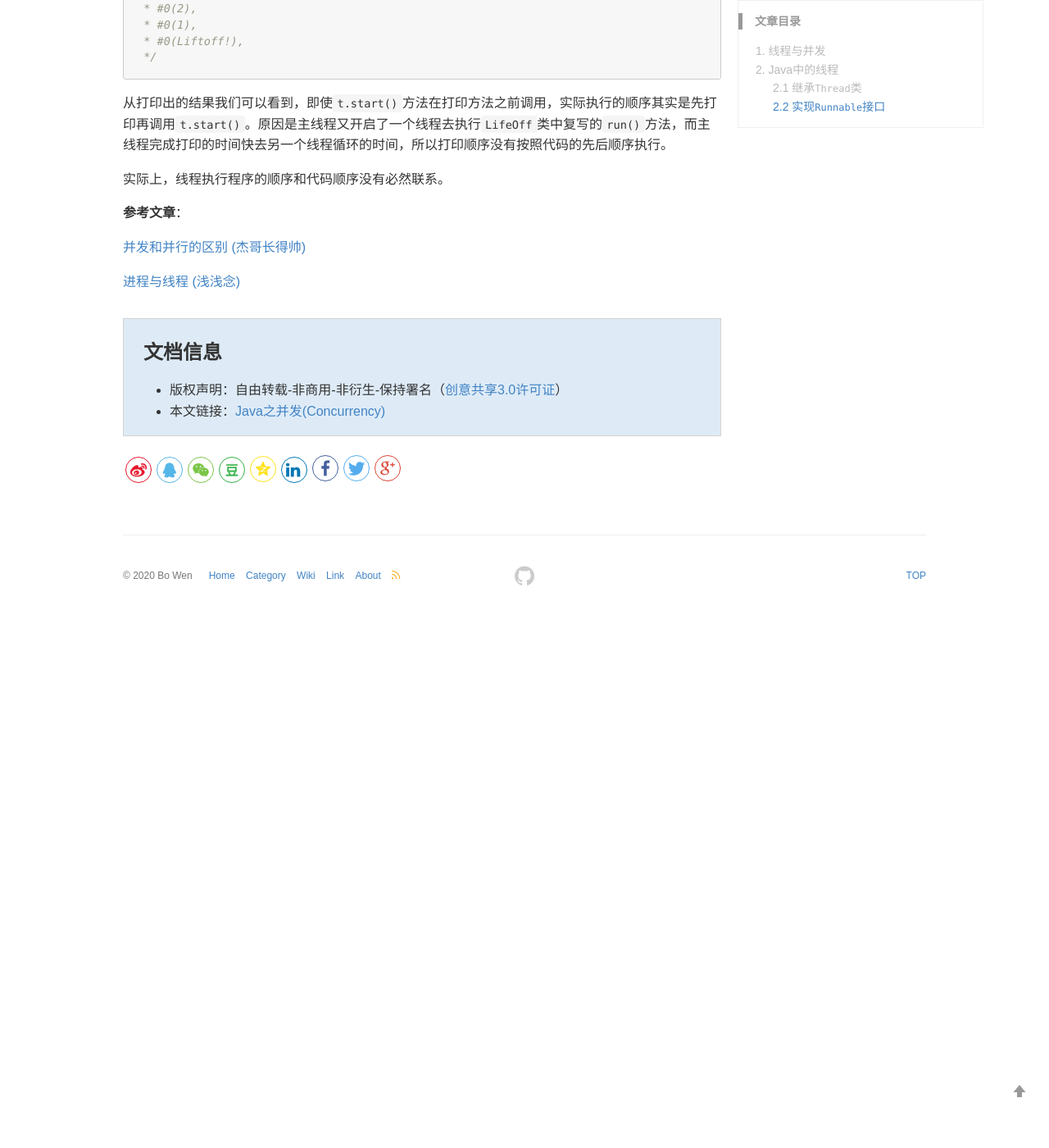
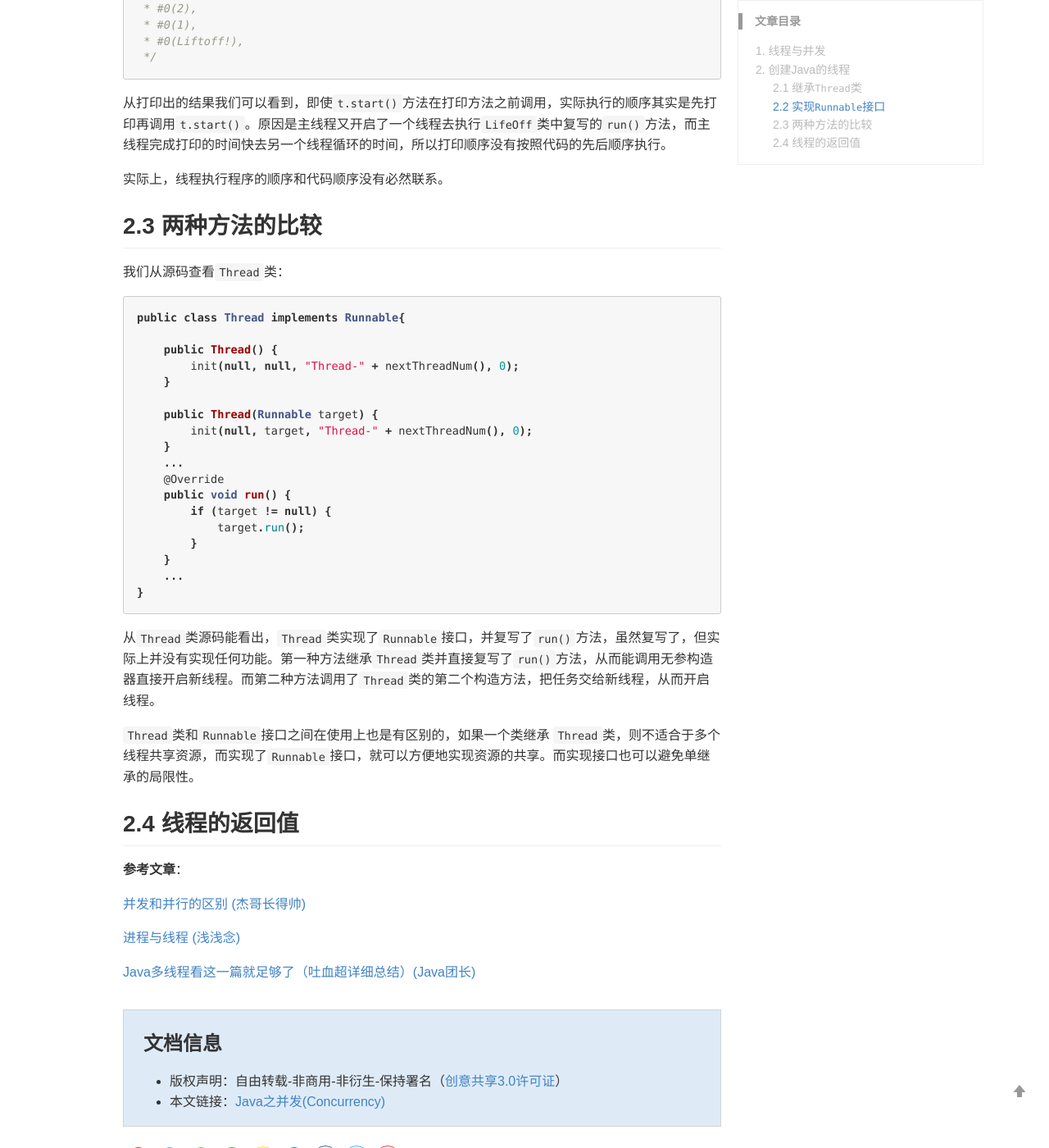
Before and after one commit to wenb1/wenb1.github.io, a Jekyll site: the page built from _posts/2020-05-24-java-concurrency.md, in a window 1280 px wide and 1400 px high, scrolled down 3859 px. Shown: the whole window at 82% size. Built offline with Jekyll 4.4.1, drawn with Linux system fonts in a browser that asks for light colours; comment, search, counter and statistics services are not loaded; before the commit the page ends 4610 px from its top, so only the background shows below that; some of the changed text lies outside the part shown.

Commit message:
modify blog

````diff
--- a/_posts/2020-05-24-java-concurrency.md
+++ b/_posts/2020-05-24-java-concurrency.md
@@ -39,7 +39,7 @@ Java的并发离不开线程，想了解线程又离不开进程和并行。在
 
 ![并发](/images/posts/java/concurrency_1.png)
 
-# 2. Java中的线程
+# 2. 创建Java的线程
 
 通过第一部分我们知道并发，也就是多线程程序并不是真正意义上的同一时刻执行多个任务，而是通过给不同的任务分配一点利用CPU的时间，从而快速地切换任务达到宏观上的同时执行多个任务。但是大部分情况下，我们不需要考虑这个问题。
 
@@ -146,8 +146,43 @@ public class BasicThreads {
 
 实际上，线程执行程序的顺序和代码顺序没有必然联系。
 
+## 2.3 两种方法的比较
+
+我们从源码查看`Thread`类：
+
+```java
+public class Thread implements Runnable{
+
+    public Thread() {
+        init(null, null, "Thread-" + nextThreadNum(), 0);
+    }
+
+    public Thread(Runnable target) {
+        init(null, target, "Thread-" + nextThreadNum(), 0);
+    }
+    ...
+    @Override
+    public void run() {
+        if (target != null) {
+            target.run();
+        }
+    }
+    ...
+}
+```
+
+从`Thread`类源码能看出，`Thread`类实现了`Runnable`接口，并复写了`run()`方法，虽然复写了，但实际上并没有实现任何功能。第一种方法继承`Thread`类并直接复写了`run()`方法，从而能调用无参构造器直接开启新线程。而第二种方法调用了`Thread`类的第二个构造方法，把任务交给新线程，从而开启线程。
+
+`Thread`类和`Runnable`接口之间在使用上也是有区别的，如果一个类继承 `Thread`类，则不适合于多个线程共享资源，而实现了`Runnable`接口，就可以方便地实现资源的共享。而实现接口也可以避免单继承的局限性。
+
+## 2.4 线程的返回值
+
+
+
 **参考文章**：
 
 [并发和并行的区别 (杰哥长得帅)](https://www.jianshu.com/p/cbf9588b2afb)
 
 [进程与线程 (浅浅念)](https://www.cnblogs.com/qianqiannian/p/7010909.html)
+
+[Java多线程看这一篇就足够了（吐血超详细总结）(Java团长)](https://www.cnblogs.com/java1024/p/11950129.html)
````
